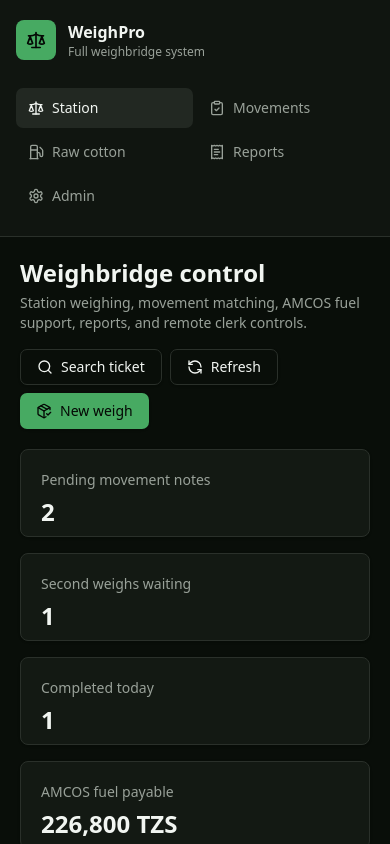
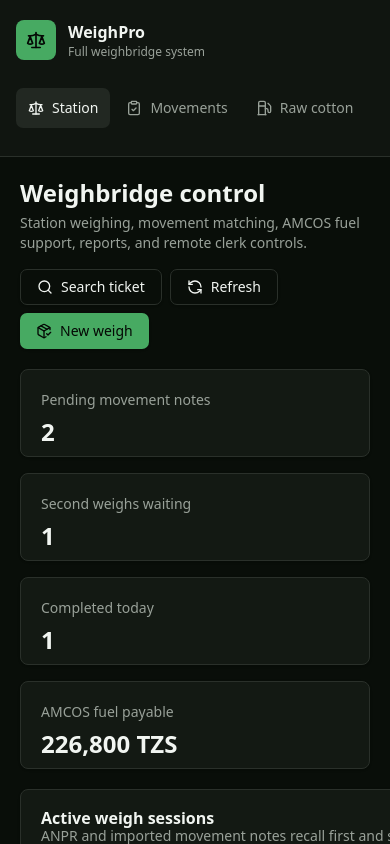
Before and after one commit to allenki1eo/weighpro, a Next.js app in the folder apps/web/: page / in a window 390 px wide. Shown: the top 844 px of the page. Built offline with nearby package versions, Linux system fonts and the light colour scheme.

Commit message:
Expand mobile responsive app navigation

```diff
--- a/apps/web/components/layout/app-shell.tsx
+++ b/apps/web/components/layout/app-shell.tsx
@@ -2,7 +2,21 @@
 
 import Link from "next/link";
 import { usePathname } from "next/navigation";
-import { ClipboardCheck, Fuel, ReceiptText, Scale, Settings } from "lucide-react";
+import {
+  Boxes,
+  ClipboardCheck,
+  FileCheck2,
+  Fuel,
+  History,
+  Link2,
+  Package,
+  ReceiptText,
+  Scale,
+  Settings,
+  ShieldCheck,
+  Truck,
+  Users,
+} from "lucide-react";
 import { cn } from "@/lib/utils";
 import { SignOutButton } from "@/components/auth/sign-out-button";
 
@@ -10,8 +24,16 @@ const nav = [
   { label: "Station", href: "/", icon: Scale },
   { label: "Movements", href: "/movements", icon: ClipboardCheck },
   { label: "Raw cotton", href: "/raw-cotton", icon: Fuel },
+  { label: "Tickets", href: "/tickets", icon: FileCheck2 },
+  { label: "Vehicles & Drivers", href: "/vehicles", icon: Truck },
+  { label: "Customers / Suppliers / AMCOS", href: "/counterparties", icon: Users },
+  { label: "Materials & Products", href: "/materials", icon: Boxes },
+  { label: "Orders / Integrations", href: "/integrations", icon: Link2 },
+  { label: "Approvals", href: "/approvals", icon: ShieldCheck },
+  { label: "Audit Logs", href: "/audit-logs", icon: History },
   { label: "Reports", href: "/reports", icon: ReceiptText },
-  { label: "Admin", href: "/admin", icon: Settings },
+  { label: "Admin", href: "/admin", icon: Package },
+  { label: "Settings", href: "/settings", icon: Settings },
 ];
 
 export function AppShell({ children }: Readonly<{ children: React.ReactNode }>) {
@@ -30,13 +52,13 @@ export function AppShell({ children }: Readonly<{ children: React.ReactNode }>)
               <div className="text-xs text-muted-foreground">Full weighbridge system</div>
             </div>
           </Link>
-          <nav className="grid gap-1 max-lg:grid-cols-5 max-sm:grid-cols-2" aria-label="Main navigation">
+          <nav className="grid gap-1 max-lg:flex max-lg:overflow-x-auto max-lg:pb-2" aria-label="Main navigation">
             {nav.map((item) => {
               const active = item.href === "/" ? pathname === "/" : pathname.startsWith(item.href);
               return (
                 <Link
                   className={cn(
-                    "flex min-h-10 items-center gap-2 rounded-md px-3 text-sm transition-colors",
+                    "flex min-h-10 items-center gap-2 rounded-md px-3 text-sm transition-colors max-lg:shrink-0",
                     active ? "bg-secondary font-medium text-foreground" : "text-muted-foreground hover:bg-secondary/60",
                   )}
                   href={item.href}
```
